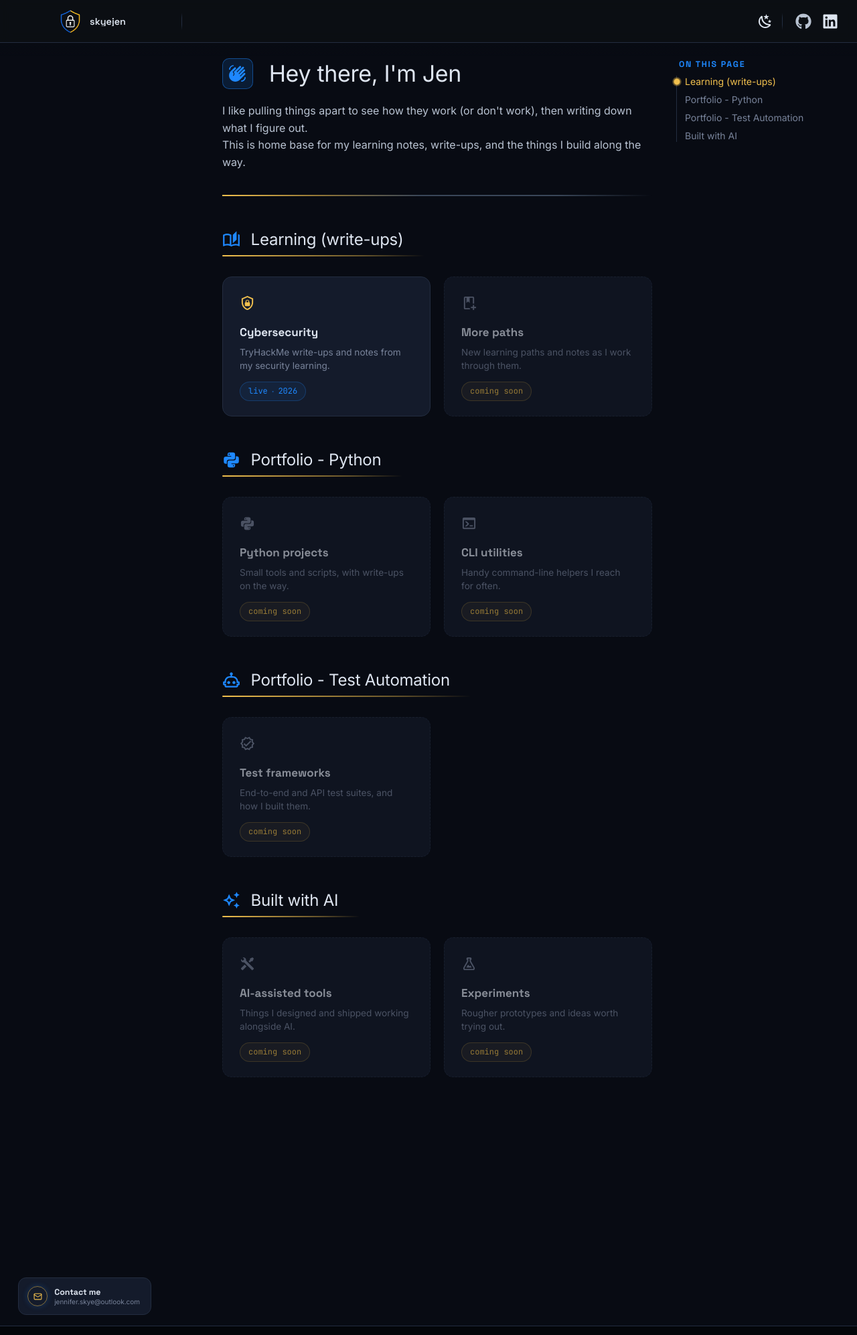
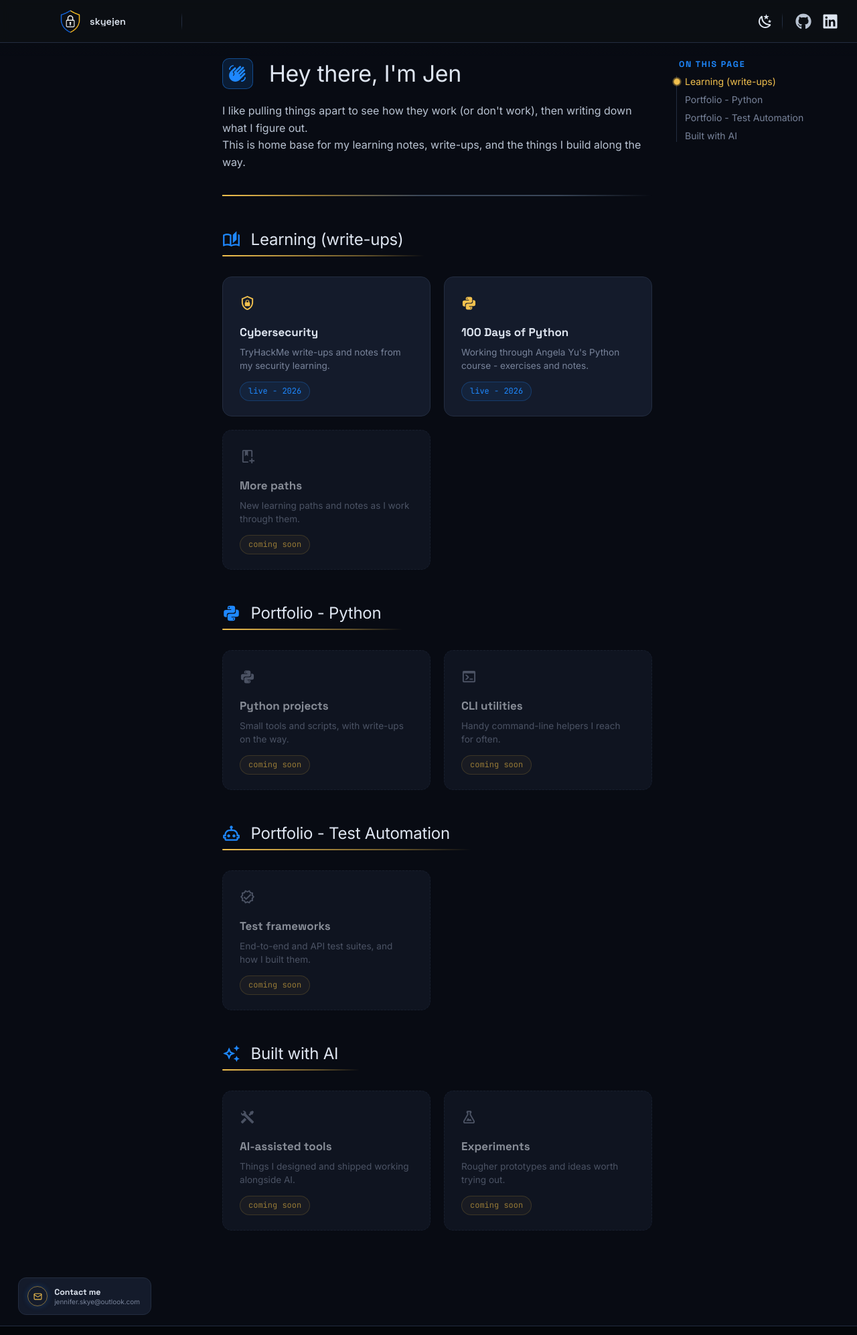
Before and after one commit to skyejen/skyejen.github.io, an MkDocs documentation site: the page built from docs/index.md, in a window 1280 px wide. Shown: the whole page at 67% size. Built offline with MkDocs 1.6.1 and Material for MkDocs 9.7.7, drawn with Linux system fonts in a browser that asks for light colours.

Commit message:
chore: add python tile to learning section

```diff
--- a/docs/index.md
+++ b/docs/index.md
@@ -20,7 +20,14 @@ This is home base for my learning notes, write-ups, and the things I build along
 <span class="sj-card-icon">:material-shield-lock-outline:</span>
 <span class="sj-card-title">Cybersecurity</span>
 <span class="sj-card-desc" title="TryHackMe write-ups and notes from my security learning.">TryHackMe write-ups and notes from my security learning.</span>
-<span class="sj-card-meta">live <span class="sj-dot">·</span> 2026</span>
+<span class="sj-card-meta">live - 2026</span>
+</a>
+
+<a class="sj-card" href="https://skyejen.github.io/100-days-of-python/" markdown="span">
+<span class="sj-card-icon">:material-language-python:</span>
+<span class="sj-card-title">100 Days of Python</span>
+<span class="sj-card-desc" title="Working through Angela Yu's Python course - exercises and notes.">Working through Angela Yu's Python course - exercises and notes.</span>
+<span class="sj-card-meta">live - 2026</span>
 </a>
 
 <div class="sj-card sj-card--soon" markdown="span">
```
